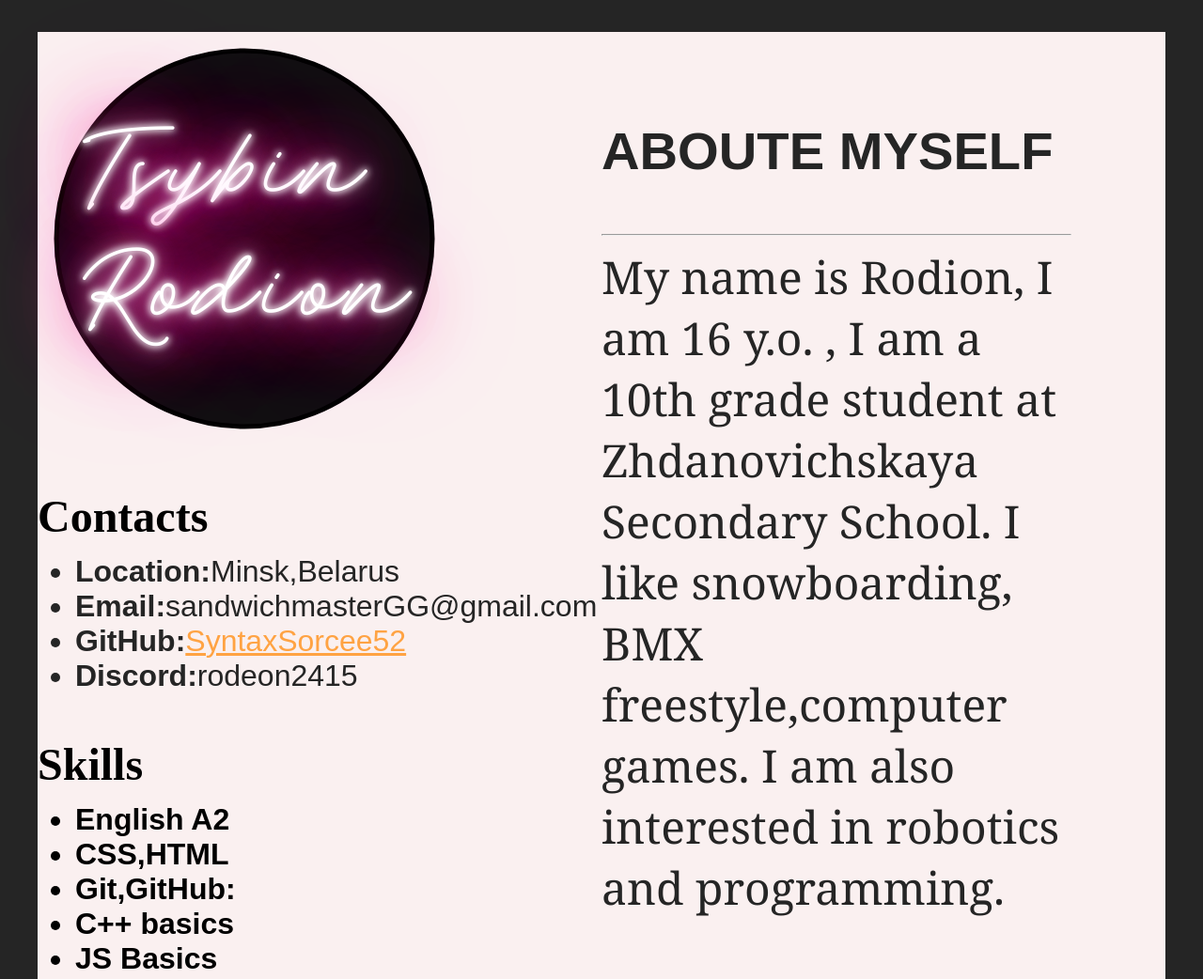
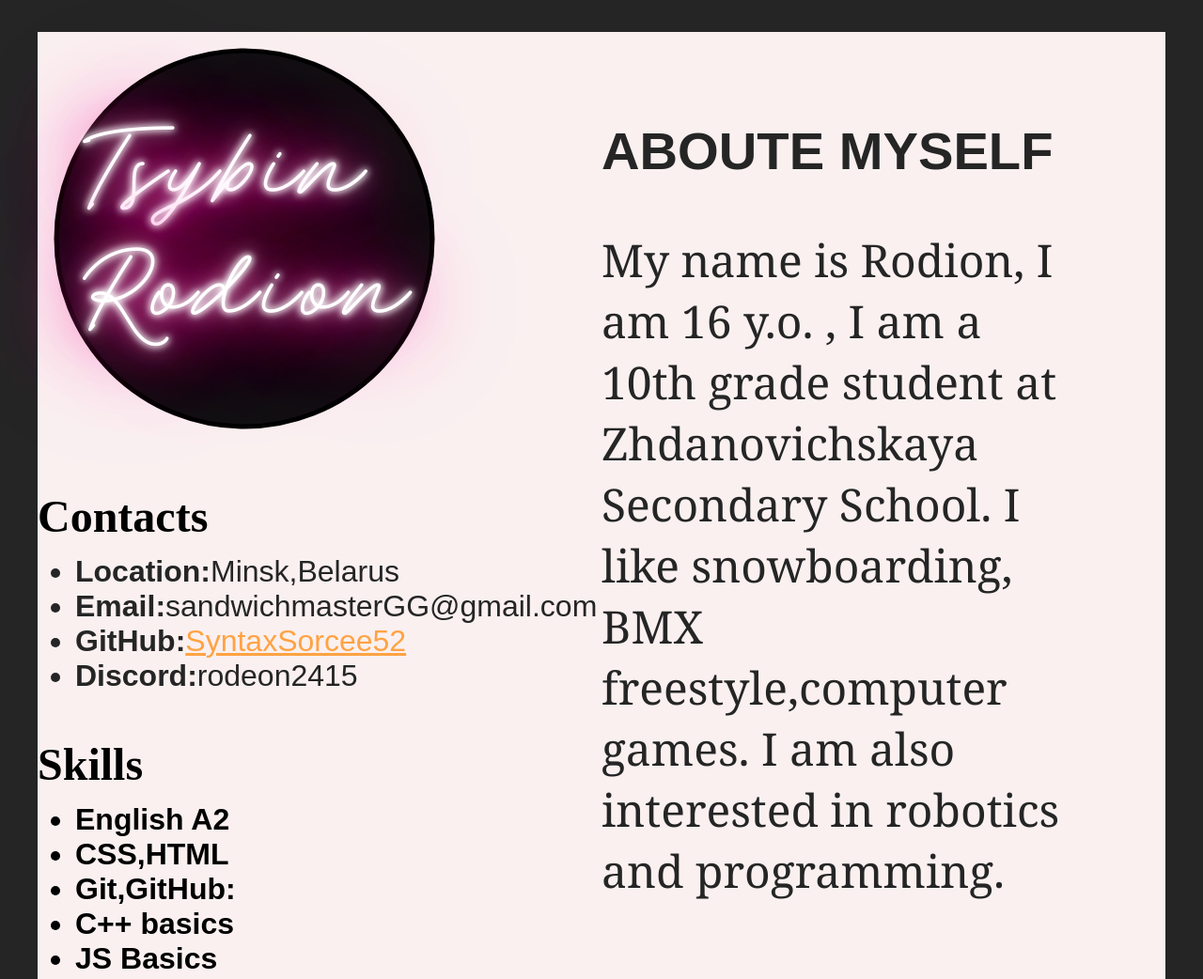
Before and after one commit to SyntaxSorcee52/rsschool-cv, a plain HTML site: page index.html in a window 1280 px wide. Shown: the top 1042 px of the page at 94% size. Drawn offline with Linux system fonts and the light colour scheme; a web font is replaced by a local one.

Commit message:
fix: spase

```diff
--- a/index.html
+++ b/index.html
@@ -9,7 +9,6 @@
     <link rel="preconnect" href="https://fonts.googleapis.com">
 <link rel="preconnect" href="https://fonts.gstatic.com" crossorigin>
 <link href="https://fonts.googleapis.com/css2?family=Sour+Gummy:ital,wght@0,100..900;1,100..900&display=swap" rel="stylesheet">
-
 </head>
 <body>
     <div class="main" >
@@ -43,12 +42,9 @@
             <section class="aboutemyself">
              <div class="aboutme"> <h3>ABOUTE MYSELF</h3>
             </div>
-             <hr>
-            </hr>
          <p class="par"> My name is Rodion, I am 16 y.o. , I am a 10th grade student at Zhdanovichskaya Secondary School. I like snowboarding, BMX freestyle,computer games.
             I am also interested in robotics and programming.
          </p>
-
     </section>
     </div>
     <p class="codeExample"><b>Code Example</b>
```
